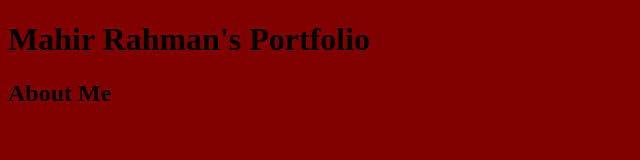
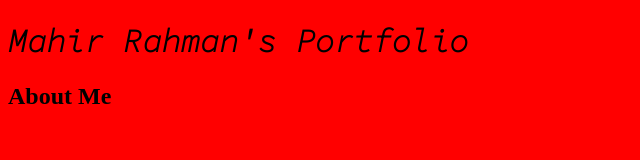
Before and after one commit to MahirR1/mahirrahmanportfolio.github.io, a plain HTML site: page index.html in a window 1280 px wide. Shown: the whole page, without its empty margins (0-640 px from the left). Drawn offline with Linux system fonts and the light colour scheme.

Commit message:
Update mstyle.css

```diff
--- a/mstyle.css
+++ b/mstyle.css
@@ -1,3 +1,6 @@
 body{
-  background-color:maroon;
+  background-color:red;
 }
+h1{
+  font-family: 'Source Code Pro', monospace;
+}
```
